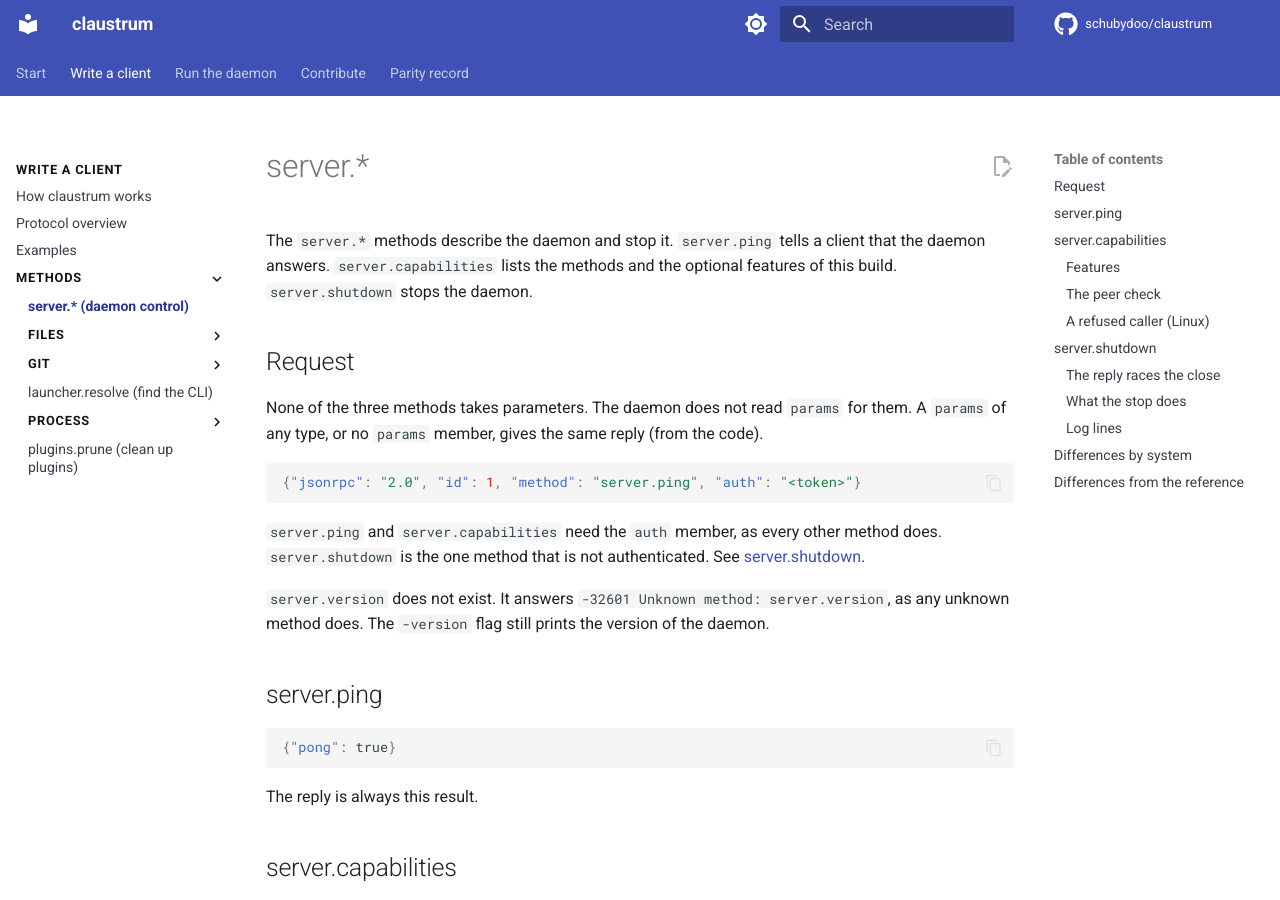
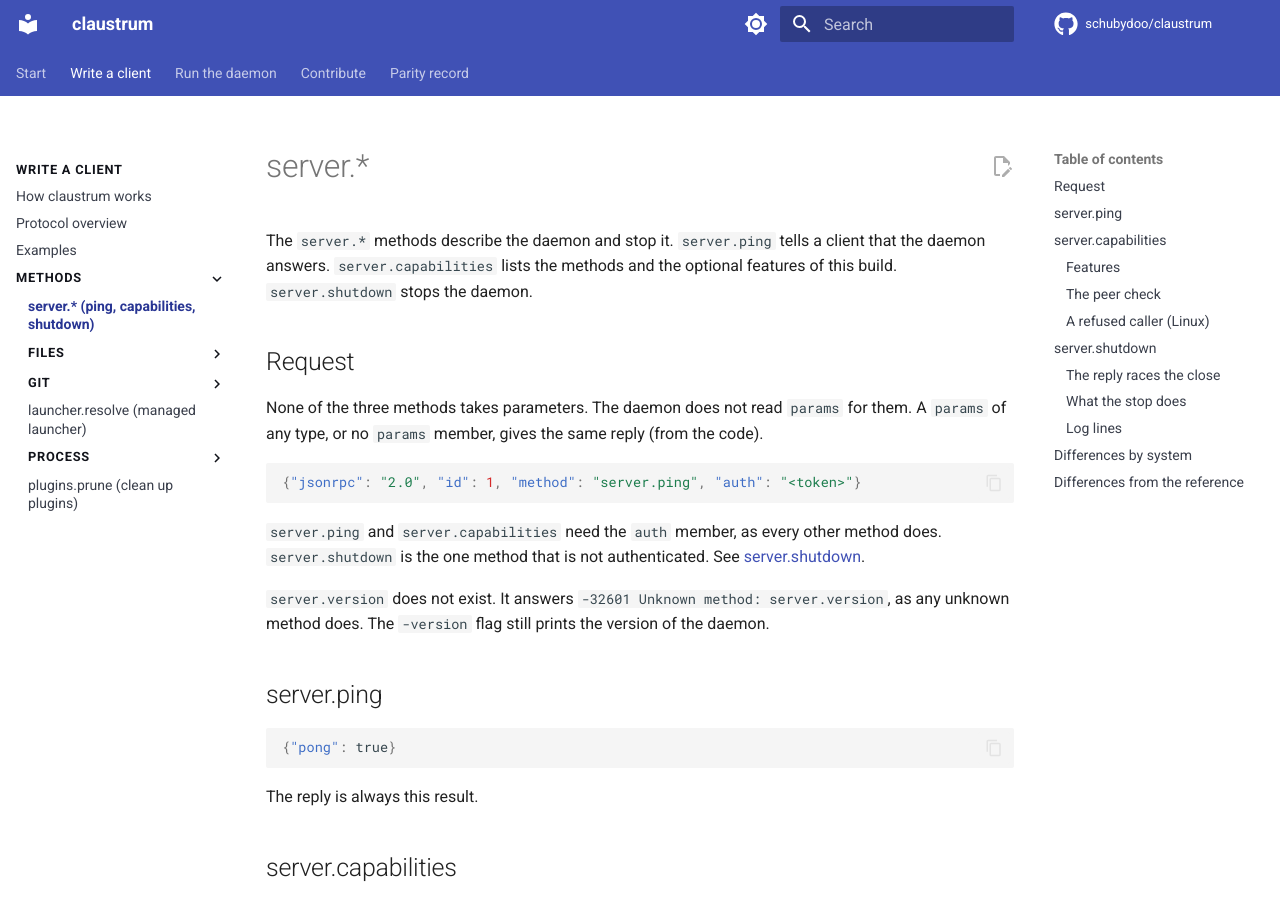
Before and after one commit to schubydoo/claustrum, an MkDocs documentation site: the page built from docs/protocol/server.md, in a window 1280 px wide and 900 px high. Built offline with MkDocs 1.6.1 and Material for MkDocs 9.7.7, drawn with Linux system fonts in a browser that asks for light colours; comment, search, counter and statistics services are not loaded.

Commit message:
docs: correct two method labels in the sidebar
Co-Authored-By: Claude Opus 5.5 <noreply@anthropic.com>

```diff
--- a/mkdocs.yml
+++ b/mkdocs.yml
@@ -95,7 +95,7 @@ nav:
       - Protocol overview: PROTOCOL.md
       - Examples: EXAMPLES.md
       - Methods:
-          - server.* (daemon control): protocol/server.md
+          - server.* (ping, capabilities, shutdown): protocol/server.md
           - Files:
               - files.validate (check a path): protocol/files-validate.md
               - files.stat (inspect a path): protocol/files-stat.md
@@ -108,7 +108,7 @@ nav:
               - git.list_branches (branches): protocol/git-list-branches.md
               - git.worktree_create (new worktree): protocol/git-worktree-create.md
               - git.worktree_remove (delete worktree): protocol/git-worktree-remove.md
-          - launcher.resolve (find the CLI): protocol/launcher-resolve.md
+          - launcher.resolve (managed launcher): protocol/launcher-resolve.md
           - Process:
               - process.spawn (start): protocol/process-spawn.md
               - process.stdin (send input): protocol/process-stdin.md
```
